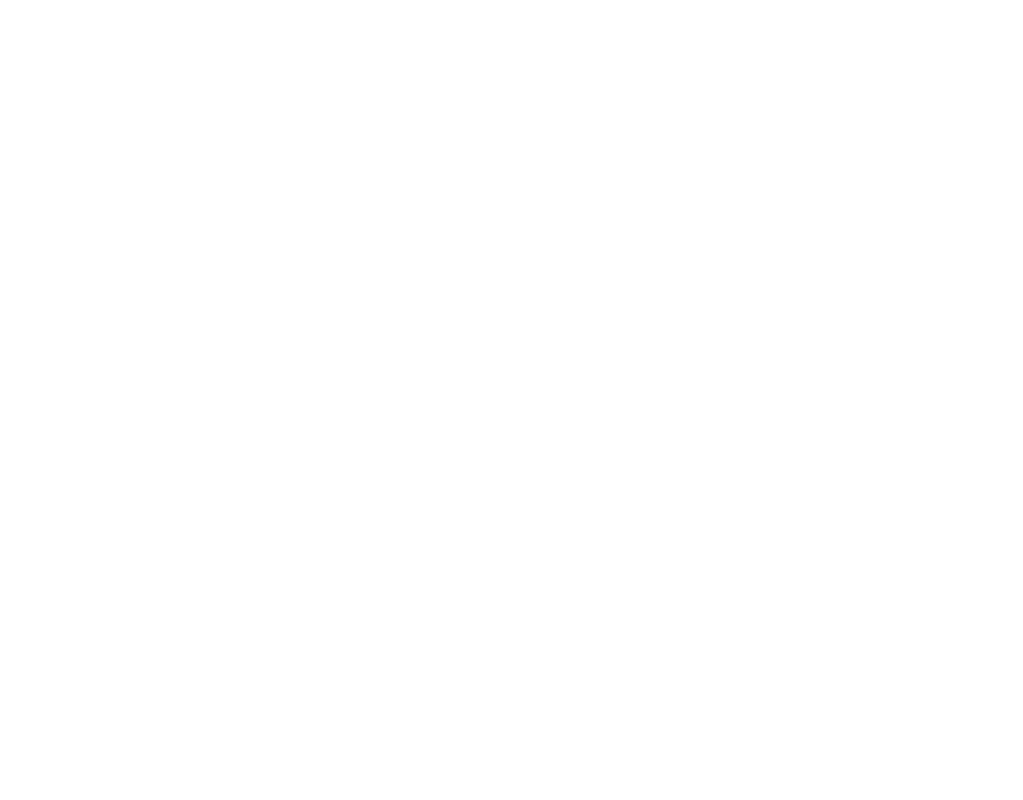
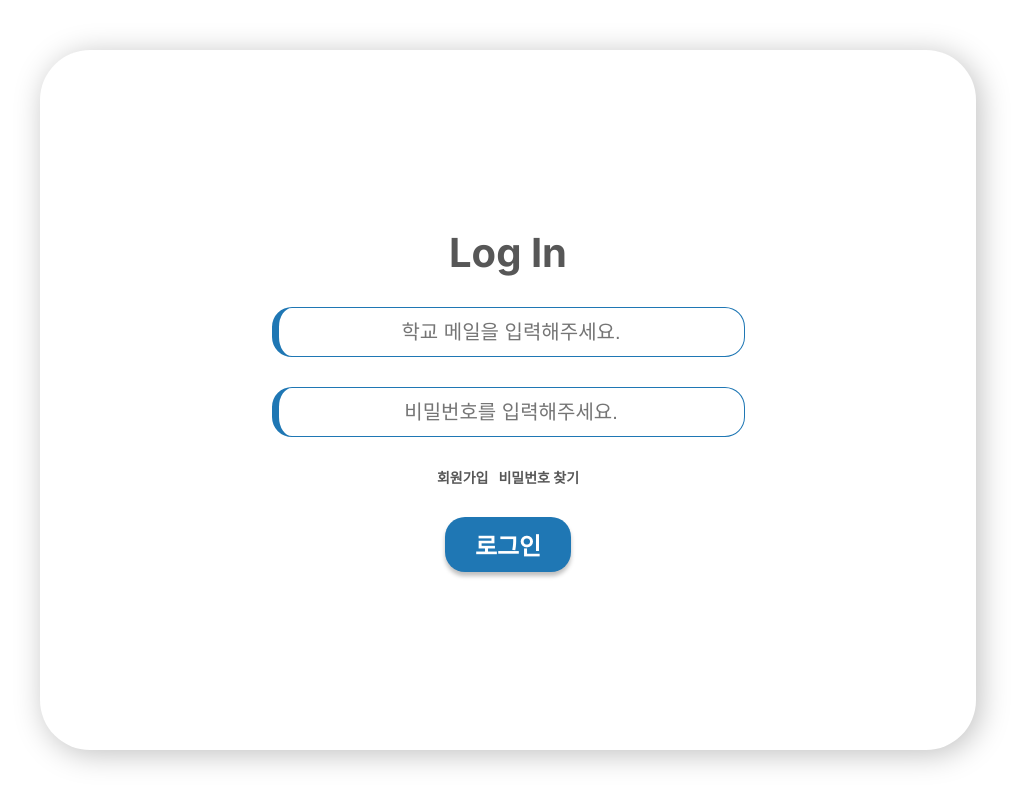
Before and after one commit to jen454/wssrs-frontend, a React (Create React App) app: page /sign-in in a window 1280 px wide. Before the commit this address had no page. Shown: the whole page, without its empty margins (132-1155 px from the left). Built offline with nearby package versions, Linux system fonts and the light colour scheme.

Commit message:
Feat: 로그인 페이지 퍼블리싱

```diff
--- a/src/App.css
+++ b/src/App.css
@@ -25,6 +25,7 @@
   --color-gray-300: #ADADAD;
   --color-gray-400: #757575;
   --color-gray-500: #575757;
+  --color-gray-hover: #6f6f6f;
 }
 
 #root {
--- a/src/App.js
+++ b/src/App.js
@@ -7,6 +7,7 @@
 import SignUpPage from './pages/user/SignUpPage';
 import PasswordFindPage from './pages/user/PasswordFindPage';
 import ResetPasswordPage from './pages/user/ResetPasswordPage';
+import SignInPage from './pages/user/SignInPage';
 
 function App() {
   return (
@@ -17,6 +18,7 @@
             <Route path="/" element={<MainPage />} />
             <Route path="/post-detail" element={<PostDetailPage />} />
             <Route path="/apply" element={<ApplyPage />} />
+            <Route path="sign-in" element={<SignInPage />} />
             <Route path="/sign-up" element={<SignUpPage />} />
             <Route path="/find-password" element={<PasswordFindPage />} />
             <Route path="/reset-password" element={<ResetPasswordPage />} />
--- /dev/null
+++ b/src/pages/user/SignInPage.js
@@ -0,0 +1,106 @@
+import React, { useState } from 'react';
+import { useNavigate } from 'react-router-dom';
+import styled from 'styled-components';
+import ApplyInput from '../../components/Input/AuthInput';
+import LargeBlueButton from '../../components/Button/LargeBlueButton';
+
+function SignInPage() {
+  const [email, setEmail] = useState('');
+  const [password, setPassword] = useState('');
+  const navigate = useNavigate();
+
+  const onClickSignUpButton = () => {
+    // api 연결
+    navigate('/');
+  };
+
+  const onClickSignUp = () => {
+    navigate('/sign-up');
+  };
+
+  const onClickFindPassWord = () => {
+    navigate('/find-password');
+  };
+
+  const onInputChange = (e) => {
+    const { name, value } = e.target;
+    if (name === 'email') {
+      setEmail(value);
+    } else if (name === 'password') {
+      setPassword(value);
+    }
+  };
+
+  return (
+    <Container>
+      <ContentArea>
+        <Text>Log In</Text>
+        <ApplyInput
+          name="email"
+          value={email}
+          onChange={onInputChange}
+          placeholder="학교 메일을 입력해주세요."
+        />
+        <ApplyInput
+          name="password"
+          value={password}
+          onChange={onInputChange}
+          placeholder="비밀번호를 입력해주세요."
+        />
+        <UserAuthArea>
+          <UserAuth onClick={onClickSignUp}>회원가입</UserAuth>
+          <UserAuth onClick={onClickFindPassWord}>비밀번호 찾기</UserAuth>
+        </UserAuthArea>
+        <LargeBlueButton onClick={onClickSignUpButton} title={'로그인'} />
+      </ContentArea>
+    </Container>
+  );
+}
+
+const Container = styled.div`
+  display: flex;
+  align-items: center;
+  justify-content: center;
+  min-height: 100vh;
+`;
+
+const ContentArea = styled.div`
+  display: flex;
+  flex-direction: column;
+  align-items: center;
+  justify-content: center;
+  width: 90%;
+  max-width: 1040px;
+  height: 700px;
+  gap: 30px;
+  border-radius: 50px;
+  background-color: var(--background-color);
+  box-sizing: border-box;
+  box-shadow: 4px 4px 30px 0px rgba(0, 0, 0, 0.25);
+`;
+
+const UserAuthArea = styled.div`
+  display: flex;
+  align-items: center;
+  justify-content: center;
+  gap: 10px;
+  background-color: var(--background-color);
+`;
+
+const Text = styled.div`
+  color: var(--color-gray-500);
+  font-size: var(--font-size-xxl);
+  font-weight: var(--font-weight-bold);
+`;
+
+const UserAuth = styled.div`
+  color: var(--color-gray-500);
+  &:hover {
+    color: var(--color-gray-hover);
+  }
+  font-size: var(--font-size-sm);
+  font-weight: var(--font-weight-bold);
+  cursor: pointer;
+`;
+
+export default SignInPage;
```
